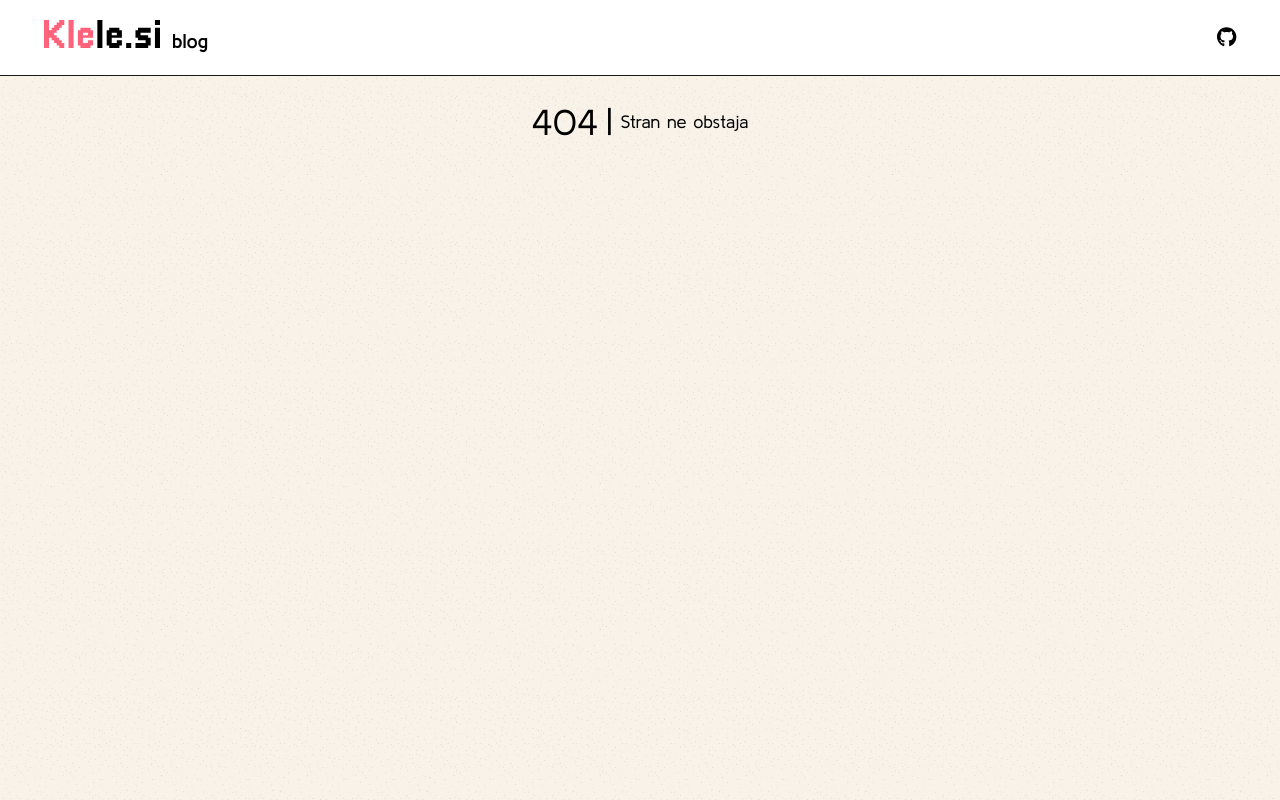
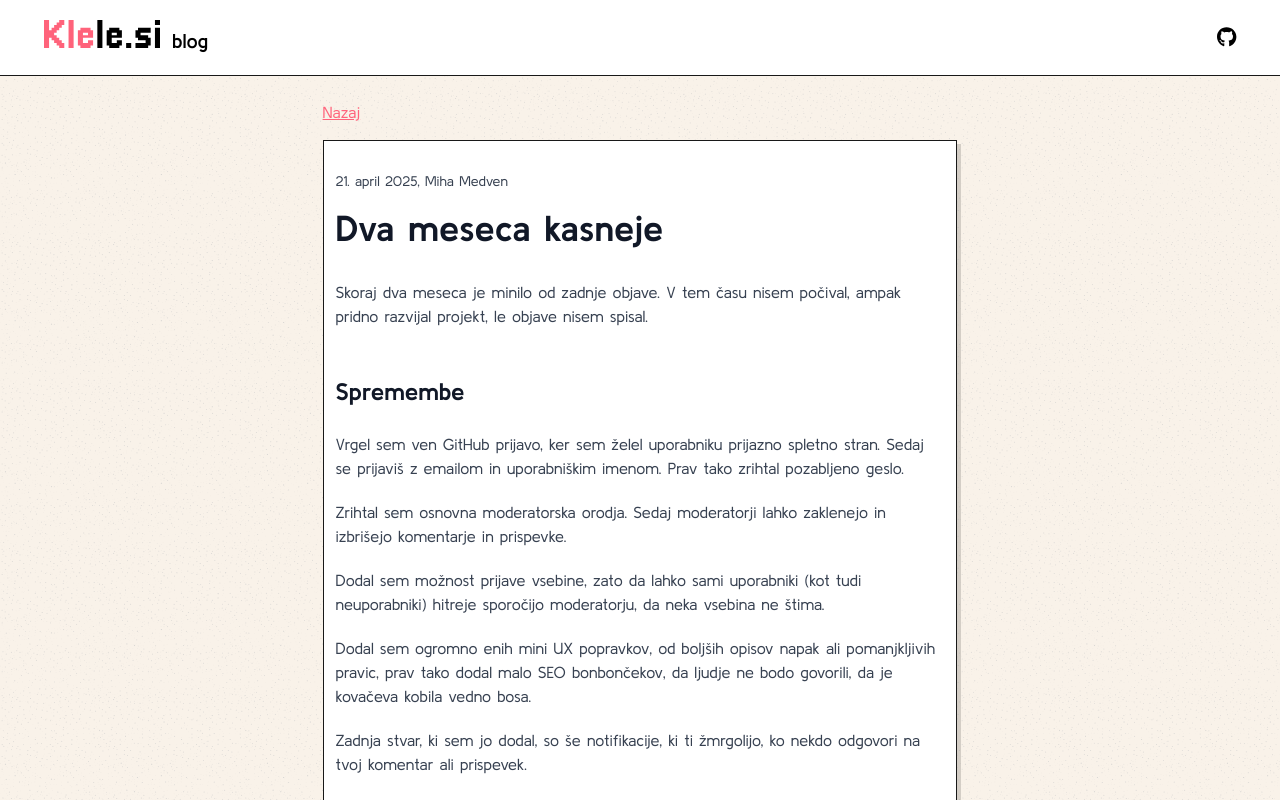
Before and after one commit to klelesi/blog, a Next.js app: page /dva-meseca-kasneje in a window 1280 px wide. Before the commit this address had no page. Shown: the top 800 px of the page. Built offline with nearby package versions, Linux system fonts and the light colour scheme.

Commit message:
add content

```diff
--- /dev/null
+++ b/src/app/dva-meseca-kasneje/page.tsx
@@ -0,0 +1,48 @@
+import Link from "next/link";
+import type {Metadata} from "next";
+
+export const metadata: Metadata = {
+    title: "Mesec kasneje | Klele.si Blog",
+    description: "Zapisi ob ustvarjanju spletne strani klele.si.",
+};
+
+export default function Home() {
+    return (
+        <div className={'grid grid-cols-auto gap-6'}>
+            {page()}
+        </div>
+    );
+}
+
+function page() {
+    return (
+        <div className={'container prose'}>
+            <Link className={'mb-4 block'} href={{pathname: '/'}}>Nazaj</Link>
+
+            <div className="card">
+                <p className={'text-sm'}>21. april 2025, Miha Medven</p>
+
+                <h1>Dva meseca kasneje</h1>
+
+                <p>Skoraj dva meseca je minilo od zadnje objave. V tem času nisem počival, ampak pridno razvijal projekt, le objave nisem spisal.</p>
+
+                <h2>Spremembe</h2>
+
+                <p>Vrgel sem ven GitHub prijavo, ker sem želel uporabniku prijazno spletno stran. Sedaj se prijaviš z emailom in uporabniškim imenom. Prav tako zrihtal pozabljeno geslo.</p>
+
+                <p>Zrihtal sem osnovna moderatorska orodja. Sedaj moderatorji lahko zaklenejo in izbrišejo komentarje in prispevke.</p>
+
+                <p>Dodal sem možnost prijave vsebine, zato da lahko sami uporabniki (kot tudi neuporabniki) hitreje sporočijo moderatorju, da neka vsebina ne štima.</p>
+
+                <p>Dodal sem ogromno enih mini UX popravkov, od boljših opisov napak ali pomanjkljivih pravic, prav tako dodal malo SEO bonbončekov, da ljudje ne bodo govorili, da je kovačeva kobila vedno bosa.</p>
+
+                <p>Zadnja stvar, ki sem jo dodal, so še notifikacije, ki ti žmrgolijo, ko nekdo odgovori na tvoj komentar ali prispevek.</p>
+
+                <h2>Kaj sledi?</h2>
+
+                <p>Počasi se pripravljam, da začnem razmišljati o marketingu in promociji. A prej je treba narediti konkreten QA.</p>
+
+            </div>
+        </div>
+    )
+}
--- a/src/app/page.tsx
+++ b/src/app/page.tsx
@@ -3,6 +3,9 @@ import Link from "next/link";
 export default function Home() {
     return (
         <div className={'grid grid-cols-auto gap-6'}>
+            <div>
+                {page7()}
+            </div>
             <div>
                 {page6()}
             </div>
@@ -139,3 +142,21 @@ function page6() {
         </div>
     )
 }
+
+function page7() {
+    return (
+        <div className={'container prose'}>
+            <div className="card">
+                <p className={'text-sm'}>21. april 2025, Miha Medven</p>
+
+                <h2>Dva meseca kasneje</h2>
+
+                <p>Skoraj dva meseca je minilo od zadnje objave. V tem času nisem počival, ampak pridno razvijal projekt, le objave nisem spisal.</p>
+
+                <div className="mb-6 mt-12">
+                    <Link href={{ pathname: "/dva-meseca-kasneje"}}>Preberi več.</Link>
+                </div>
+            </div>
+        </div>
+    )
+}
```
